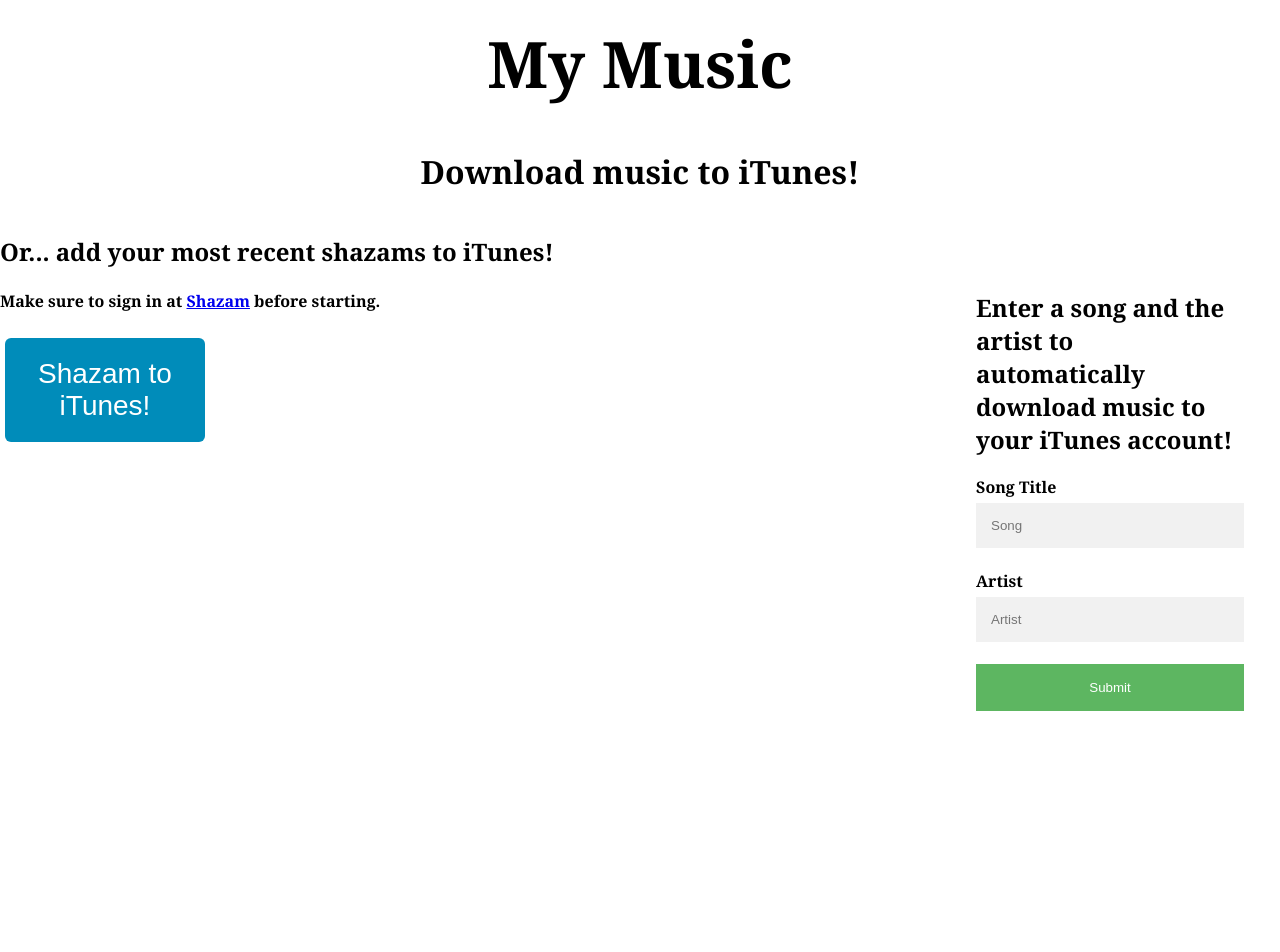
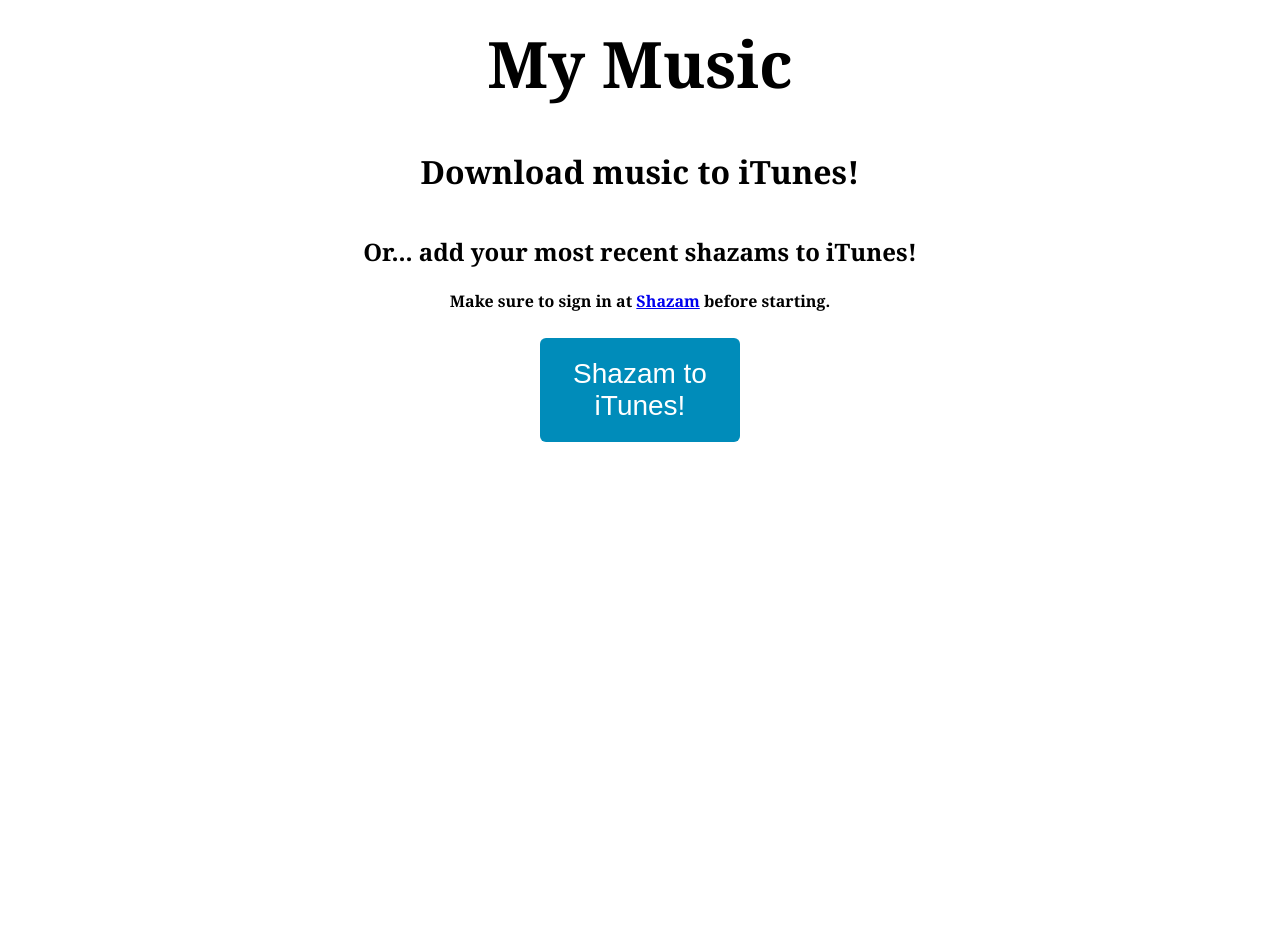
Before and after one commit to j0hnk1m/shazam-downloader, a Flask app: page / in a window 1280 px wide. Shown: the part 403-1355 px from the top of the page. Run offline with Flask 2, Linux system fonts and the light colour scheme.

Commit message:
small edits to html page

```diff
--- a/templates/ui.html
+++ b/templates/ui.html
@@ -117,25 +117,14 @@ input[type=text]:focus, input[type=text]:focus {
     <center><h1>My Music</h1>
       <h4>Download music to iTunes!</h4> </center>
   </header>
-
-    <form action="/action_page.php" class="container">
-            <h2> Enter a song and the artist to automatically download music to your iTunes account! </h2>
-    <label for="song"><b>Song Title</b></label>
-    <input type="text" placeholder="Song" name="song" required="">
-
-    <label for="artist"><b>Artist</b></label>
-    <input type="text" placeholder="Artist" name="artist" required="">
-
-    <button type="submit" class="btn">Submit</button>
-
-    </form>
-
+    <center>
     <h2> Or... add your most recent shazams to iTunes! </h2>
     <h4> Make sure to sign in at <a href="https://www.shazam.com/myshazam" target="_blank"> Shazam</a> before starting. </h4>
 
     <form action="/download" method="POST">
         <button class="button" style="vertical-align:middle"><span>Shazam to iTunes!</span></button>
     </form>
+    </center>
 
 
 </body></html>
```
